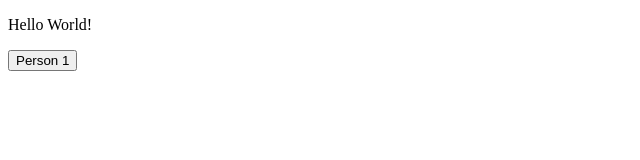
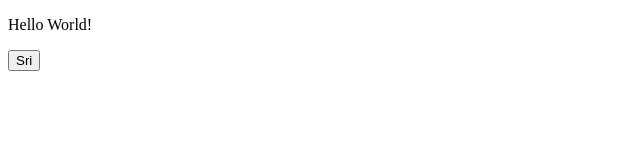
Before and after one commit to srimanokaran/diabetes-at-home, a plain HTML site: page style-toggle.html in a window 1280 px wide. Shown: the whole page, without its empty margins (0-640 px from the left). Drawn offline with Linux system fonts and the light colour scheme.

Commit message:
sri branch commit

```diff
--- a/style-toggle.html
+++ b/style-toggle.html
@@ -5,6 +5,6 @@
 </head>
 <body>
 <p id="text">Hello World!</p>
-<button onClick="document.getElementById('text').style.color = 'red'">Person 1</button>
+<button onClick="document.getElementById('text').style.color = 'green'">Sri</button>
 </body>
 </html>
```
Also changed, not shown: 1 other file.
